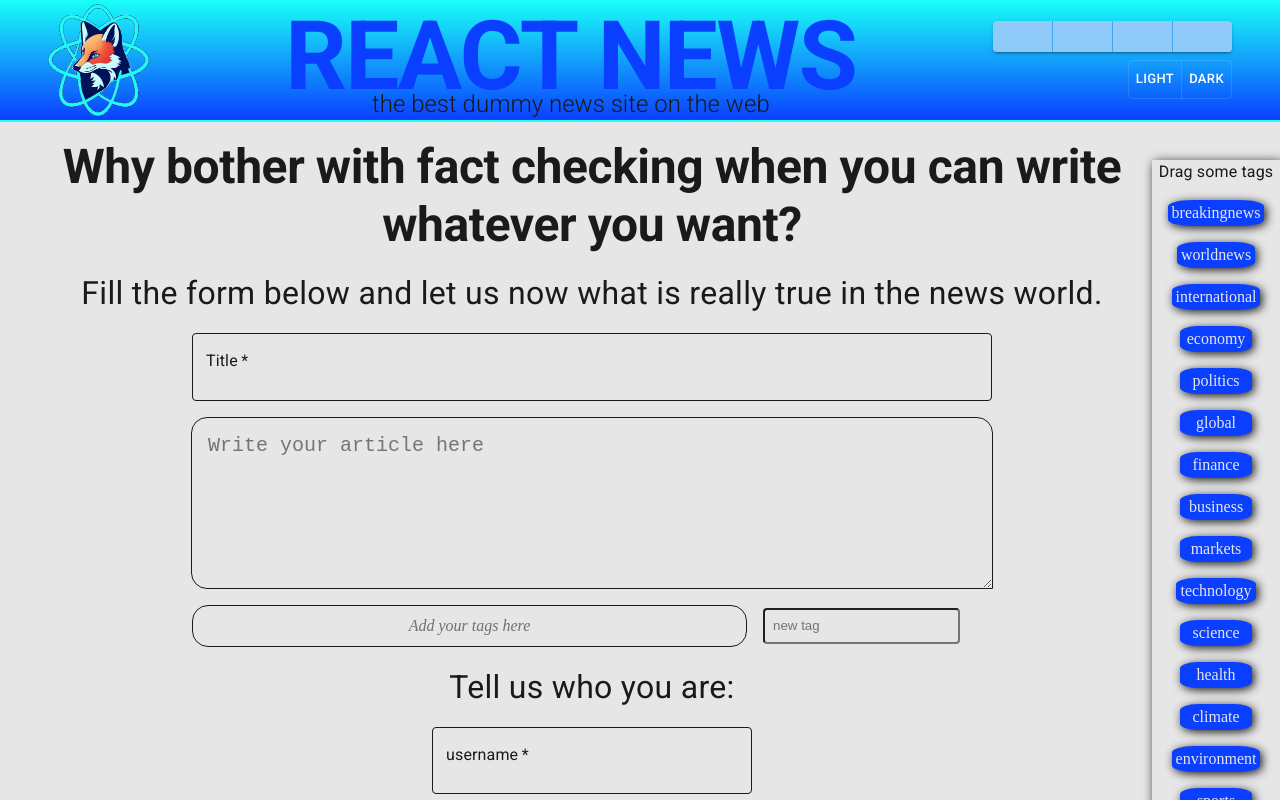
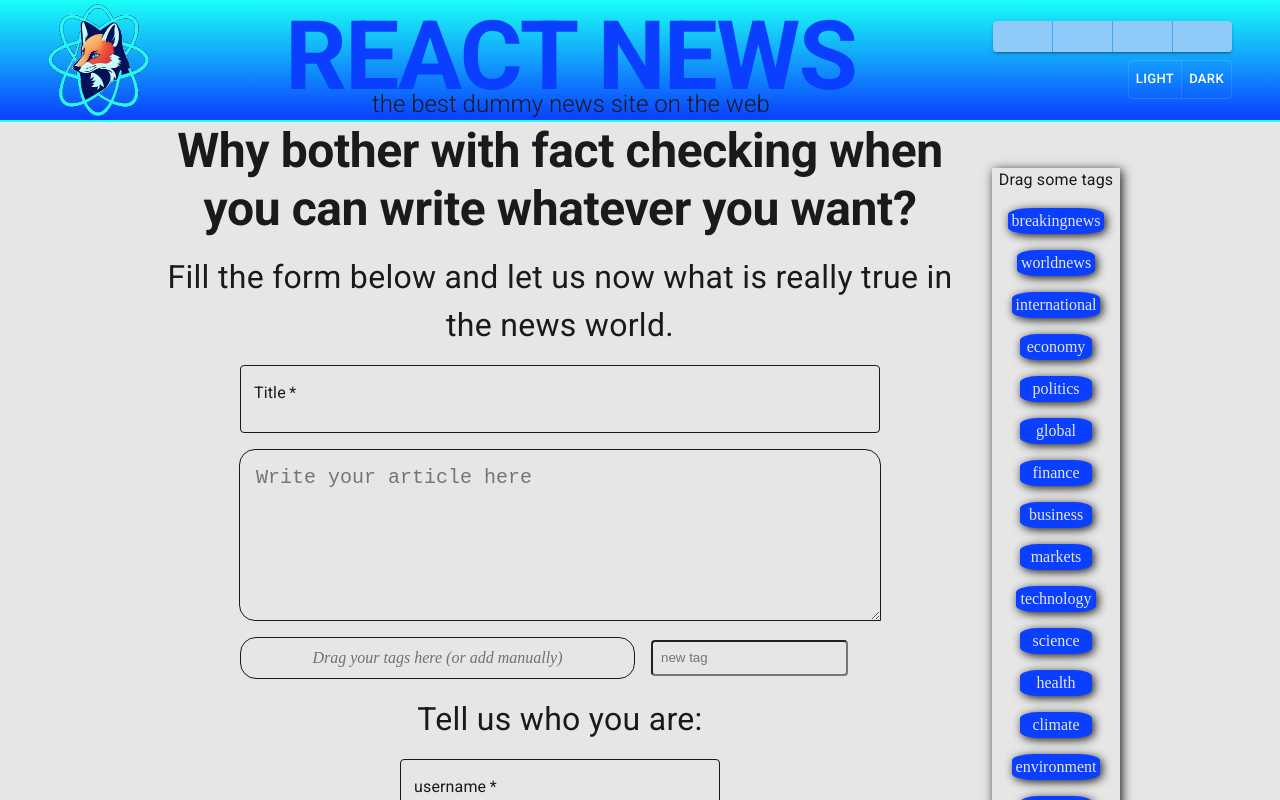
Before and after one commit to eckofox1981/news-reactor, a React (Vite) app: page /write in a window 1280 px wide. Shown: the top 800 px of the page. Built offline with nearby package versions, Linux system fonts and the light colour scheme; some icons are missing.

Commit message:
added AmbigousSvg and styled EditArticle

```diff
--- a/src/components/UserCard.jsx
+++ b/src/components/UserCard.jsx
@@ -1,6 +1,6 @@
 import { useEffect, useState } from "react";
 import { fetchUser, UserObject } from "../object/User";
-import { FemaleSvg, MaleSvg } from "./minorComponents/Svg";
+import { AmbigousSvg, FemaleSvg, MaleSvg } from "./minorComponents/Svg";
 import "../styles/userCard.css";
 import { Box, Container, LinearProgress } from "@mui/material";
 
@@ -17,9 +17,11 @@ export function UserCard({ userId, local }) {
   const LoveSymbol = () => {
     if (user.gender === "male") {
       return <MaleSvg />;
-    } else {
+    }
+    if (user.gender === "female") {
       return <FemaleSvg />;
     }
+    return <AmbigousSvg />;
   };
 
   const LaCarte = () => {
--- a/src/components/minorComponents/Svg.jsx
+++ b/src/components/minorComponents/Svg.jsx
@@ -71,3 +71,21 @@ export const FemaleSvg = () => {
     </svg>
   );
 };
+
+export const AmbigousSvg = () => {
+  return (
+    <svg
+      width="25px"
+      height="25px"
+      viewBox="0 0 16 16"
+      xmlns="http://www.w3.org/2000/svg"
+      fill="var(--special-color)"
+      class="bi bi-gender-ambiguous"
+    >
+      <path
+        fill-rule="evenodd"
+        d="M11.5 1a.5.5 0 0 1 0-1h4a.5.5 0 0 1 .5.5v4a.5.5 0 0 1-1 0V1.707l-3.45 3.45A4 4 0 0 1 8.5 10.97V13H10a.5.5 0 0 1 0 1H8.5v1.5a.5.5 0 0 1-1 0V14H6a.5.5 0 0 1 0-1h1.5v-2.03a4 4 0 1 1 3.471-6.648L14.293 1H11.5zm-.997 4.346a3 3 0 1 0-5.006 3.309 3 3 0 0 0 5.006-3.31z"
+      />
+    </svg>
+  );
+};
--- a/src/pages/EditArticle.jsx
+++ b/src/pages/EditArticle.jsx
@@ -75,7 +75,7 @@ export function EditArticle() {
 
   const ShowPostTags = () => {
     if (postsTags.length === 0) {
-      return <i>Add your tags here</i>;
+      return <i>Drag your tags here (or add manually)</i>;
     }
 
     return <Tags tags={postsTags} />;
@@ -106,8 +106,7 @@ export function EditArticle() {
           flexDirection: "column",
           alignItems: "center",
           gap: 2,
-          marginRight: 0,
-          width: "70rem",
+          width: "50rem",
         }}
       >
         <Typography
@@ -151,7 +150,7 @@ export function EditArticle() {
             },
           }}
           sx={{
-            width: "50rem",
+            width: "40rem",
             "& .MuiOutlinedInput-root": {
               "& fieldset": {
                 borderColor: "var(--text-color)",
@@ -175,7 +174,7 @@ export function EditArticle() {
           minLength={100}
           placeholder="Write your article here"
           style={{
-            width: "48rem",
+            width: "38rem",
             padding: "1rem",
             fontSize: "1.25rem",
             border: "1px solid var(--text-color)",
--- a/src/styles/editArticle.css
+++ b/src/styles/editArticle.css
@@ -1,17 +1,16 @@
 #edit-main {
   display: flex;
   flex-direction: row;
+  align-items: center;
   flex-wrap: wrap;
-  width: 100%;
-  max-width: 1500px;
+  margin: 0 auto;
 }
 
 .add-tag {
-  width: 50rem;
+  width: 40rem;
   display: flex;
   align-items: center;
   gap: 1rem;
-
   z-index: 0;
 }
 
@@ -25,9 +24,20 @@
   padding: 0 0.5rem;
 }
 
+.tag-container {
+  margin-right: auto;
+  margin-left: 0;
+}
+
 .post-tag.drop {
   border: 3px dashed var(--contrast-color);
 }
 .tag-container.drop {
   border: 3px dashed var(--contrast-color);
 }
+
+@media only screen and (max-width: 1160px) {
+  .tag-container {
+    display: none;
+  }
+}
--- a/src/styles/footer.css
+++ b/src/styles/footer.css
@@ -5,4 +5,5 @@ footer {
   background-image: linear-gradient(var(--contrast-color), var(--accent-color));
   height: 4rem;
   padding: 1rem;
+  margin-top: 1rem;
 }
--- a/src/styles/tags.css
+++ b/src/styles/tags.css
@@ -17,3 +17,7 @@
   font-size: 1rem;
   padding: 0.25rem;
 }
+
+.tag:hover {
+  cursor: pointer;
+}
```
